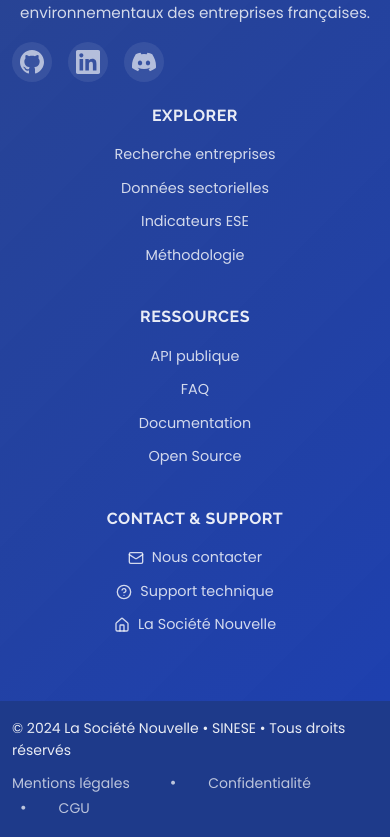
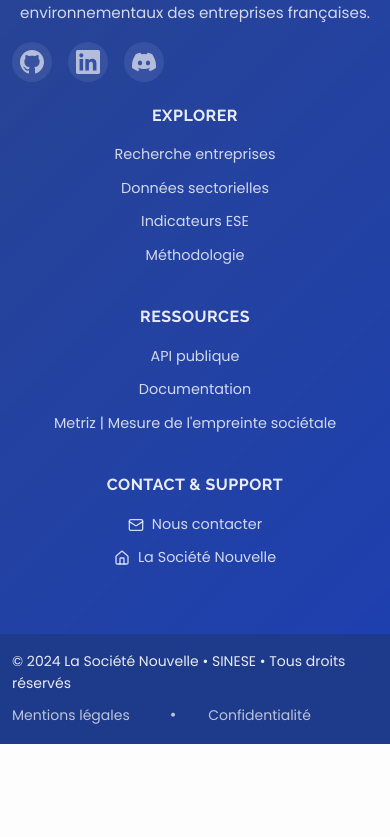
Before and after one commit to La-Societe-Nouvelle/SINESE-Portal, a Next.js app: page / in a window 390 px wide. Shown: the part 4644-5481 px from the top of the page. After the commit the page ends 5388 px from the top, so only its background shows below. Built offline with nearby package versions, Linux system fonts and the light colour scheme.

Commit message:
remove footer links

```diff
--- a/app/_components/footer.js
+++ b/app/_components/footer.js
@@ -81,9 +81,8 @@ function Footer() {
                 <h6 className="fw-bold mb-3">Ressources</h6>
                 <ul className="list-unstyled">
                   <li className="mb-2"><a href="/api" className=" text-decoration-none">API publique</a></li>
-                  <li className="mb-2"><a href="/faq" className=" text-decoration-none">FAQ</a></li>
-                  <li className="mb-2"><a href="/documentation" className=" text-decoration-none">Documentation</a></li>
-                  <li className="mb-2"><a href="/open-source" className=" text-decoration-none">Open Source</a></li>
+                  <li className="mb-2"><a href="https://docs.lasocietenouvelle.org" className=" text-decoration-none" target="_blank">Documentation</a></li>
+                  <li className="mb-2"><a href="https://partners.metriz.lasocietenouvelle.org/" className=" text-decoration-none" target="_blank">Metriz | Mesure de l'empreinte sociétale</a></li>
                 </ul>
               </div>
             </Col>
@@ -98,11 +97,7 @@ function Footer() {
                       <Mail size={16} className="me-2" />Nous contacter
                     </a>
                   </li>
-                  <li className="mb-2">
-                    <a href="/support" className=" text-decoration-none">
-                      <HelpCircle size={16} className="me-2" />Support technique
-                    </a>
-                  </li>
+
                   <li className="mb-2">
                     <a href="https://lasocietenouvelle.org" target="_blank" className=" text-decoration-none">
                       <Home size={16} className="me-2" />La Société Nouvelle
@@ -136,12 +131,6 @@ function Footer() {
                     Confidentialité
                   </a>
                 </li>
-                <li className="list-inline-item mx-2 ">•</li>
-                <li className="list-inline-item">
-                  <a href="/cgv" className=" text-decoration-none small">
-                    CGU
-                  </a>
-                </li>
               </ul>
             </Col>
           </Row>
--- a/app/layout.js
+++ b/app/layout.js
@@ -70,13 +70,9 @@ export default function RootLayout({ children }) {
               <Nav className="ms-auto">
                 <NavLink href="/publier" className="btn btn-secondary">
                   <Upload size={16} className="me-2" />
-                  Publier sur SINESE
+                  Publier sur SINESE.fr
                 </NavLink>
 
-                <NavLink href="/contact" className="nav-item-custom">
-                  <Mail size={16} className="me-2" />
-                  <span className="d-none d-lg-inline">Contact</span>
-                </NavLink>
               </Nav>
             </NavbarCollapse>
           </Container>
```
